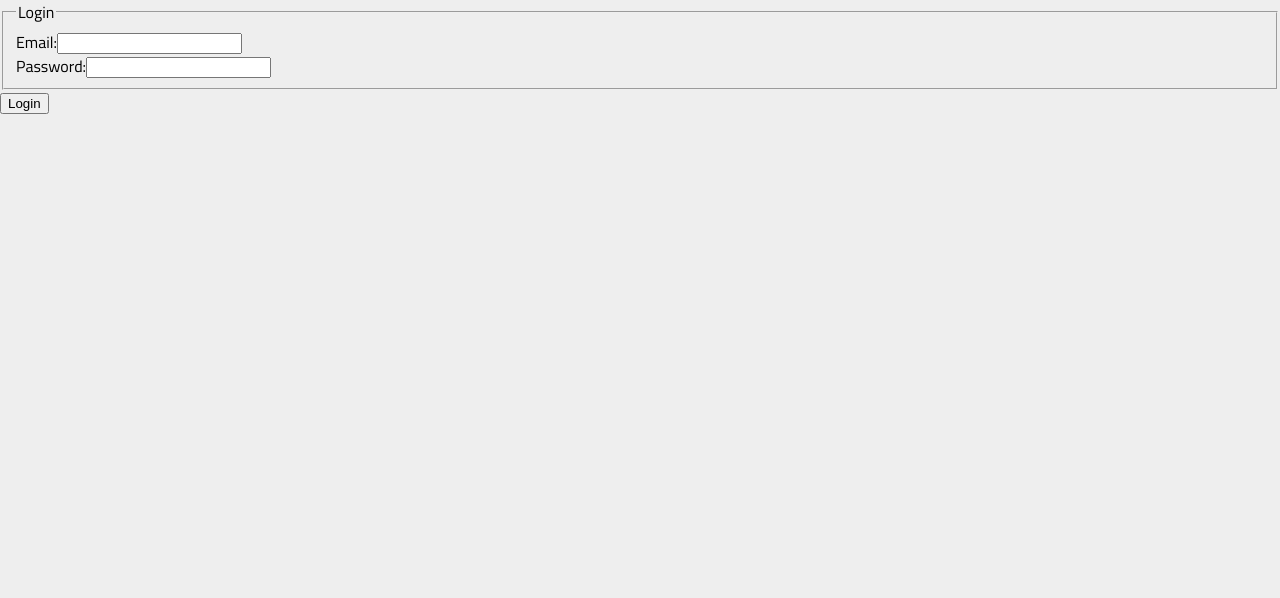
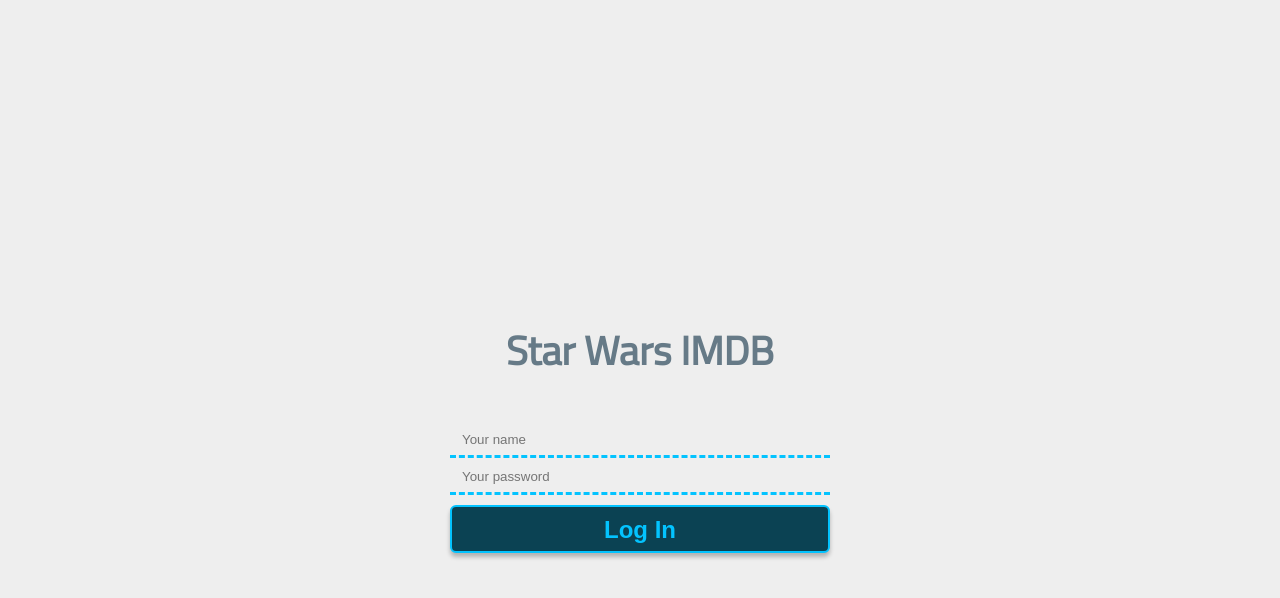
Before and after one commit to IlyesLevente/star-wars-imdb, an Angular app in the folder star-wars-imdb/: page /login in a window 1280 px wide. Shown: the top 598 px of the page. Built offline with nearby package versions, Linux system fonts and the light colour scheme.

Commit message:
login design

```diff
--- a/star-wars-imdb/src/app/login/login.component.html
+++ b/star-wars-imdb/src/app/login/login.component.html
@@ -1,16 +1,20 @@
-<form [formGroup]="form">
-  <fieldset>
-    <legend>Login</legend>
+<div class="form">
+  <form [formGroup]="form">
+    <p class="title">Star Wars IMDB</p>
     <div class="form-field">
-      <label>Email:</label>
-      <input name="email" formControlName="email" />
+      <input name="email" formControlName="email" placeholder="Your name" />
     </div>
     <div class="form-field">
-      <label>Password:</label>
-      <input name="password" formControlName="password" type="password" />
+      <input
+        name="password"
+        formControlName="password"
+        type="password"
+        placeholder="Your password" />
     </div>
-  </fieldset>
-  <div class="form-buttons">
-    <button class="button button-primary" (click)="login()">Login</button>
-  </div>
-</form>
+    <div class="form-buttons">
+      <button class="button" (click)="login()">
+        <span class="login">Log In</span>
+      </button>
+    </div>
+  </form>
+</div>
--- a/star-wars-imdb/src/app/login/login.component.scss
+++ b/star-wars-imdb/src/app/login/login.component.scss
@@ -0,0 +1,67 @@
+@import '../../variables';
+.title {
+  font-style: normal;
+  font-weight: 600;
+  font-size: 40px;
+  line-height: 61px;
+  text-align: center;
+
+  color: #667a87;
+}
+
+.login {
+  font-style: normal;
+  font-weight: 600;
+  font-size: 24px;
+  line-height: 37px;
+  color: $light-blue;
+}
+
+.form {
+  display: block;
+  text-align: center;
+  position: absolute;
+  top: 35%;
+  right: 0;
+  left: 0;
+}
+
+form {
+  display: inline-block;
+  margin-left: auto;
+  margin-right: auto;
+  text-align: left;
+  width: 380px;
+}
+
+.form-field {
+  border: none;
+  border-bottom: 3px dashed $light-blue;
+  padding: 5px 10px;
+  outline: none;
+}
+
+input {
+  border-top-style: hidden;
+  border-right-style: hidden;
+  border-left-style: hidden;
+  border-bottom-style: hidden;
+  background-color: $light-grey;
+}
+
+input:focus {
+  outline: none;
+}
+
+.form-buttons {
+  margin-top: 10px;
+}
+
+.button {
+  width: 100%;
+  height: 48px;
+  background: #0b4253;
+  border: 2px solid $light-blue;
+  box-shadow: 0px 4px 4px rgba(0, 0, 0, 0.25);
+  border-radius: 6px;
+}
```
